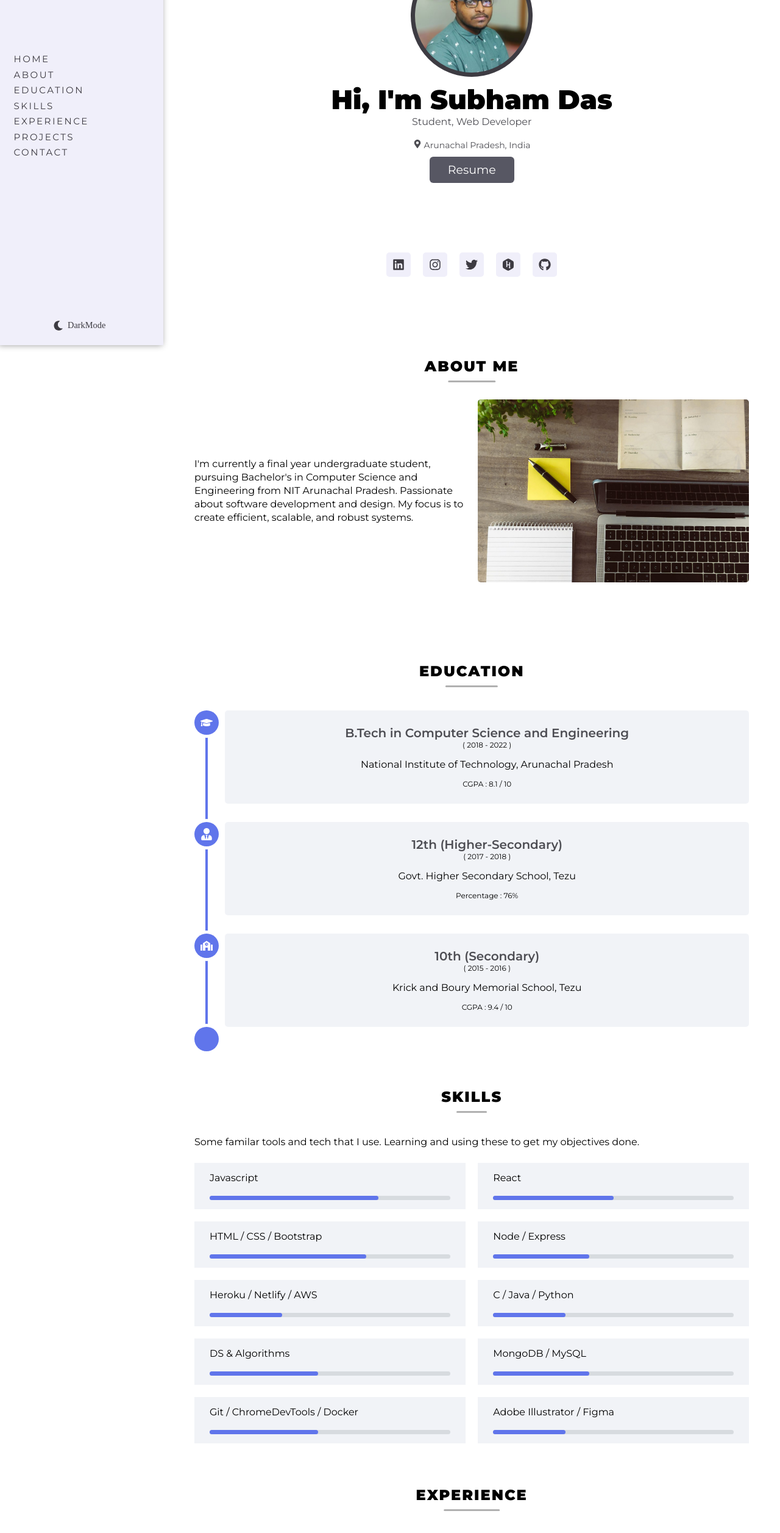
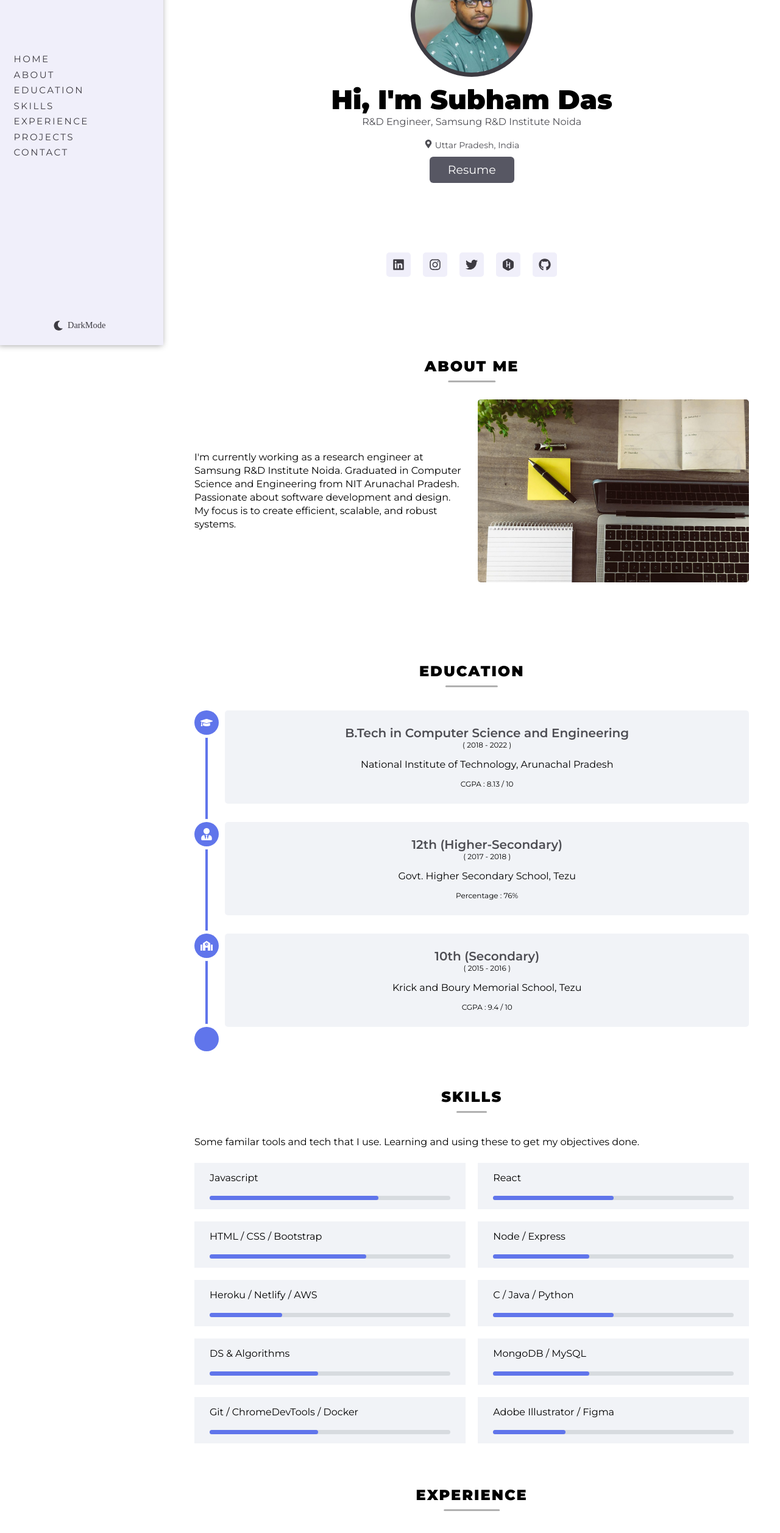
Before and after one commit to subhamdas461/portfolio, a React (Create React App) app: page / in a window 1280 px wide. Shown: the part 234-2748 px from the top of the page at 61% size. Built offline with nearby package versions, Linux system fonts and the light colour scheme; a web font is replaced by a local one.

Commit message:
basic data update

```diff
--- a/src/Components/About.jsx
+++ b/src/Components/About.jsx
@@ -14,7 +14,7 @@ const Image = styled(motion.img)`
     background-color: var(--dark-sidebar-bg);
 `;
 const about = {
-    one: "I'm currently a final year undergraduate student, pursuing Bachelor's in Computer Science and Engineering from NIT Arunachal Pradesh. Passionate about software development and design. My focus is to create efficient, scalable, and robust systems.",
+    one: "I'm currently working as a research engineer at Samsung R&D Institute Noida. Graduated in Computer Science and Engineering from NIT Arunachal Pradesh. Passionate about software development and design. My focus is to create efficient, scalable, and robust systems.",
 };
 
 function About() {
--- a/src/Components/Contact.jsx
+++ b/src/Components/Contact.jsx
@@ -220,9 +220,12 @@ function Contact(props) {
                         <span> &nbsp; subhamdas461@gmail.com</span>
                     </Address>
 
-                    <Address href="http://maps.google.com/?q=Tezu,Arunachal Pradesh,792001">
+                    <Address
+                        href="https://maps.app.goo.gl/nTajxC86hCwTEHnF7"
+                        target={"_blank"}
+                    >
                         <FaMapMarkerAlt />
-                        <span>&nbsp; Tezu, IN, 792001</span>
+                        <span>&nbsp; Noida, IN, 201305</span>
                     </Address>
                 </ContactDiv>
             </motion.div>
--- a/src/Components/Education/EduList.jsx
+++ b/src/Components/Education/EduList.jsx
@@ -14,7 +14,7 @@ const EduData = [
         school: "National Institute of Technology, Arunachal Pradesh",
         course: "B.Tech in Computer Science and Engineering",
         year: "2018 - 2022",
-        gpa: "CGPA : 8.1 / 10",
+        gpa: "CGPA : 8.13 / 10",
         icon: <FaGraduationCap />,
     },
     {
--- a/src/Components/Experience/Experience.jsx
+++ b/src/Components/Experience/Experience.jsx
@@ -7,8 +7,22 @@ import JCLogo from "../../images/jeeCarnotLogo.png";
 import GdgLogo from "../../images/gdgLogo.bmp";
 import ISLogo from "../../images/isLogo.bmp";
 import CrioLogo from "../../images/crioLogoDark.jpg";
+import SamSungLogo from "../../images/samsung_logo.jpeg";
 
 const ExpData = [
+    {
+        org: "Samsung R&D Institute Noida",
+        tasks: [
+            "Research paper analysis in the field of machine learning.",
+            "Working with the Generative AI team.",
+            "Worked on multiple projects on android development and machine learning.",
+        ],
+        year: "Feb 2022 - Ongoing",
+        position: "Research Engineer",
+        logo: SamSungLogo,
+        icon: <FaBriefcase />,
+        link: "https://research.samsung.com/sri-n",
+    },
     {
         org: "Crio.Do",
         tasks: [
--- a/src/Components/Home.jsx
+++ b/src/Components/Home.jsx
@@ -13,8 +13,8 @@ import { BigPara } from "../global.styles";
 
 const homeData = {
     name: "Hi, I'm Subham Das",
-    desc: "Student, Web Developer",
-    location: " Arunachal Pradesh, India",
+    desc: "R&D Engineer, Samsung R&D Institute Noida",
+    location: " Uttar Pradesh, India",
 };
 function Home() {
     const { ref, inView } = useInView({
@@ -121,7 +121,7 @@ function Home() {
                         type: "tween",
                         duration: 1,
                     }}
-                    href="https://drive.google.com/file/d/1B23yWWI4fqvj1ksGrOL2tQ4OxC94N29n/view?usp=sharing"
+                    href="https://drive.google.com/file/d/1BOc2PLOJVWbUBtAOcar_UvWLdQ4sk7wq/view?usp=sharing"
                     rel="noreferrer"
                     target="_blank"
                     className="resume"
--- a/src/Components/Skills/Skills.jsx
+++ b/src/Components/Skills/Skills.jsx
@@ -25,7 +25,7 @@ function Skills() {
         },
         {
             name: "C / Java / Python",
-            progress: 30,
+            progress: 50,
         },
         {
             name: "DS & Algorithms",
```
Also changed, not shown: src/images/samsung_logo.jpeg (added).
